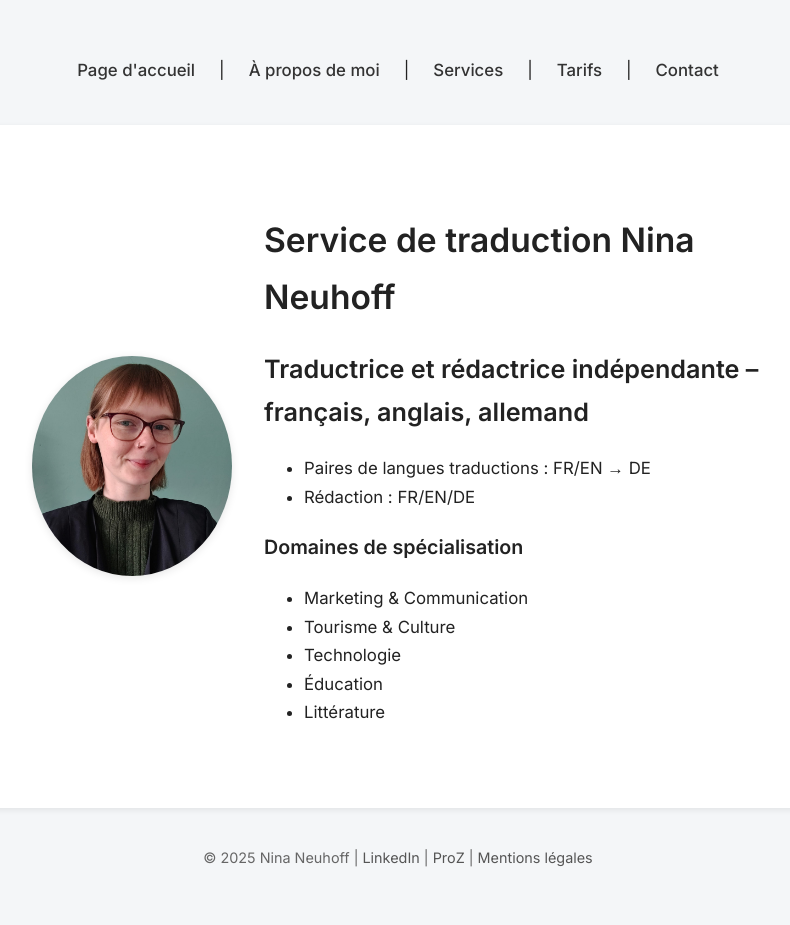
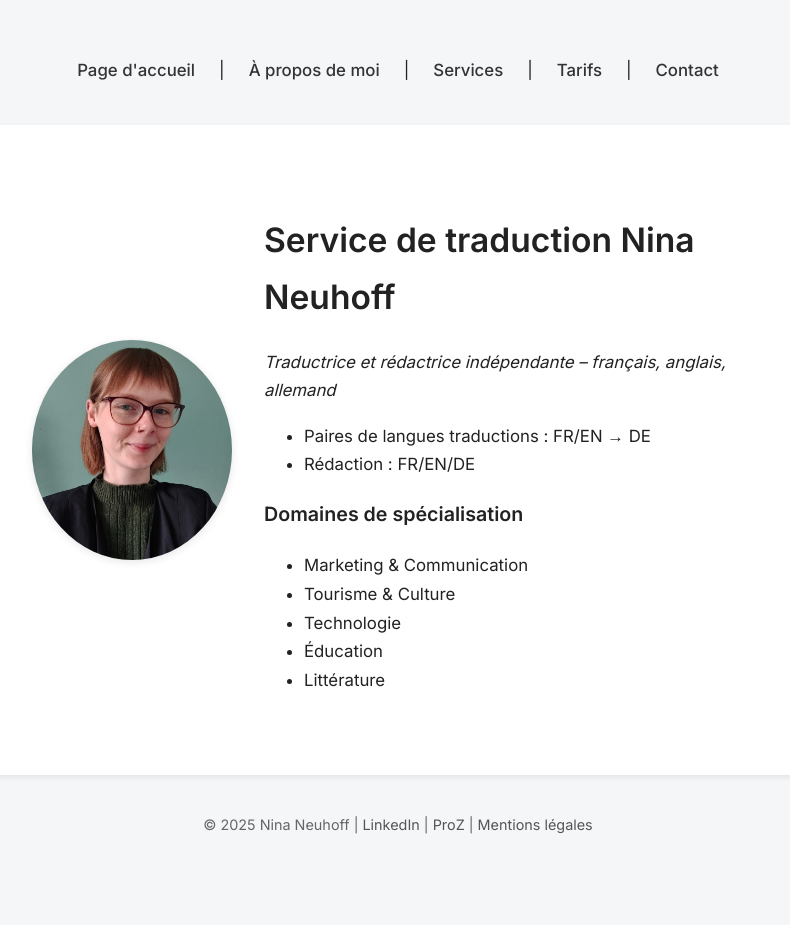
Before and after one commit to nneuhoff/traduction-translation-uebersetzung, a Jekyll site: the page built from fr/index.md, in a window 1280 px wide. Shown: the whole page, without its empty margins (242-1032 px from the left). Built offline with Jekyll 4.4.1, drawn with Linux system fonts in a browser that asks for light colours; after the commit the page ends 900 px from its top, so only the background shows below that.

```diff
--- a/fr/index.md
+++ b/fr/index.md
@@ -8,7 +8,7 @@ lang: fr
   <img src="../assets/profil.jpg" alt="Photo de profil Nina Neuhoff">
   <div class="hero-text">
     <h1>Service de traduction Nina Neuhoff</h1>
-    <h2>Traductrice et rédactrice indépendante – français, anglais, allemand</h2>
+    <p><em>Traductrice et rédactrice indépendante – français, anglais, allemand</em></p>
     <ul>
       <li>Paires de langues traductions : FR/EN → DE</li>
       <li>Rédaction : FR/EN/DE</li>
```
